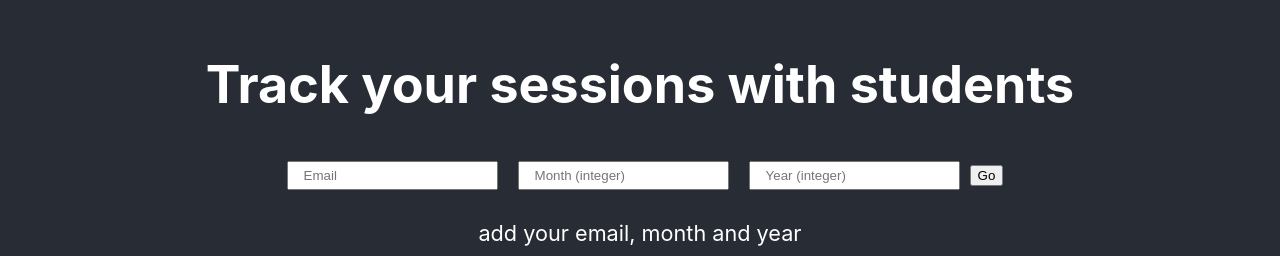
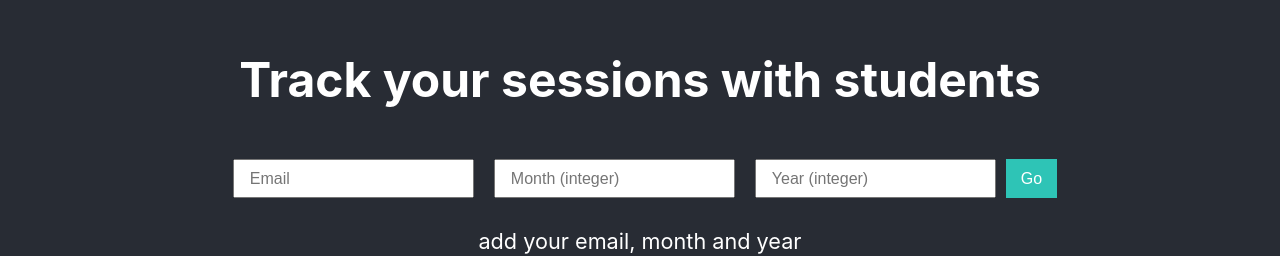
Before and after one commit to tonkec/student_sessions, a React (Create React App) app: page / in a window 1280 px wide. Shown: the part 182-438 px from the top of the page. Built offline with nearby package versions, Linux system fonts and the light colour scheme; no server answers.

Commit message:
style error; remove unnecessary styles;

```diff
--- a/src/App.css
+++ b/src/App.css
@@ -1,10 +1,5 @@
 .App {
   text-align: center;
-}
-
-.App-logo {
-  animation: App-logo-spin infinite 20s linear;
-  height: 40vmin;
 }
 
 .App-header {
@@ -28,27 +23,36 @@ th {
   padding: 0 30px;
 }
 
+h1 {
+  margin-bottom: 50px;
+  font-size: 3rem;
+}
+
 input {
-  margin: 10px;
+  margin: 0 10px;
   margin-bottom: 0;
   padding: 5px 15px;
+  line-height: 25px;
+  font-size: 1rem;
+  vertical-align: middle;
 }
 
+button {
+  padding: 7px 15px;
+  line-height: 25px;
+  cursor: pointer;
+  color: #fff;
+  background-color: #2ec4b6;
+  border: none;
+  font-size: 1rem;;
+  vertical-align: middle;
+}
 
 h4 {
   margin: 10px;
   text-align: center;
 }
 
-.App-link {
-  color: #61dafb;
+.error {
+  color: #d61f1f;
 }
-
-@keyframes App-logo-spin {
-  from {
-    transform: rotate(0deg);
-  }
-  to {
-    transform: rotate(360deg);
-  }
-}
```
